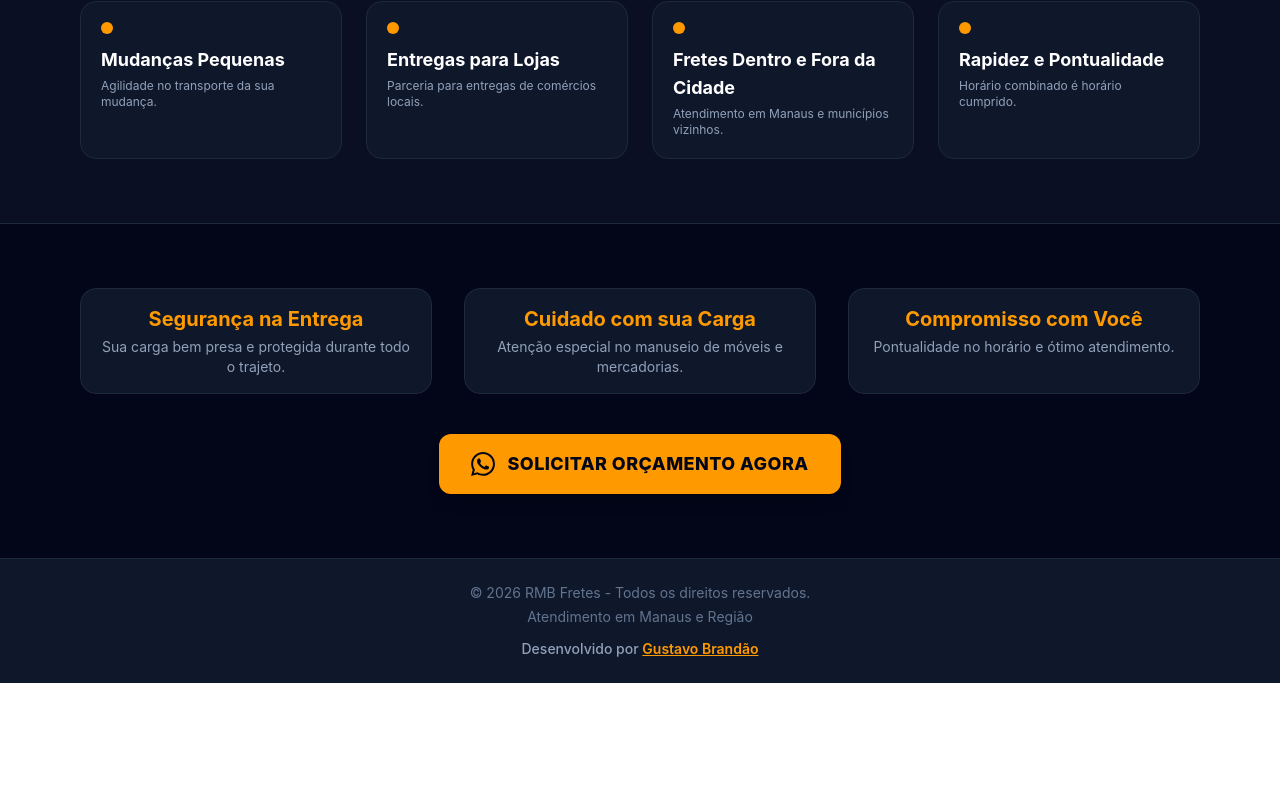
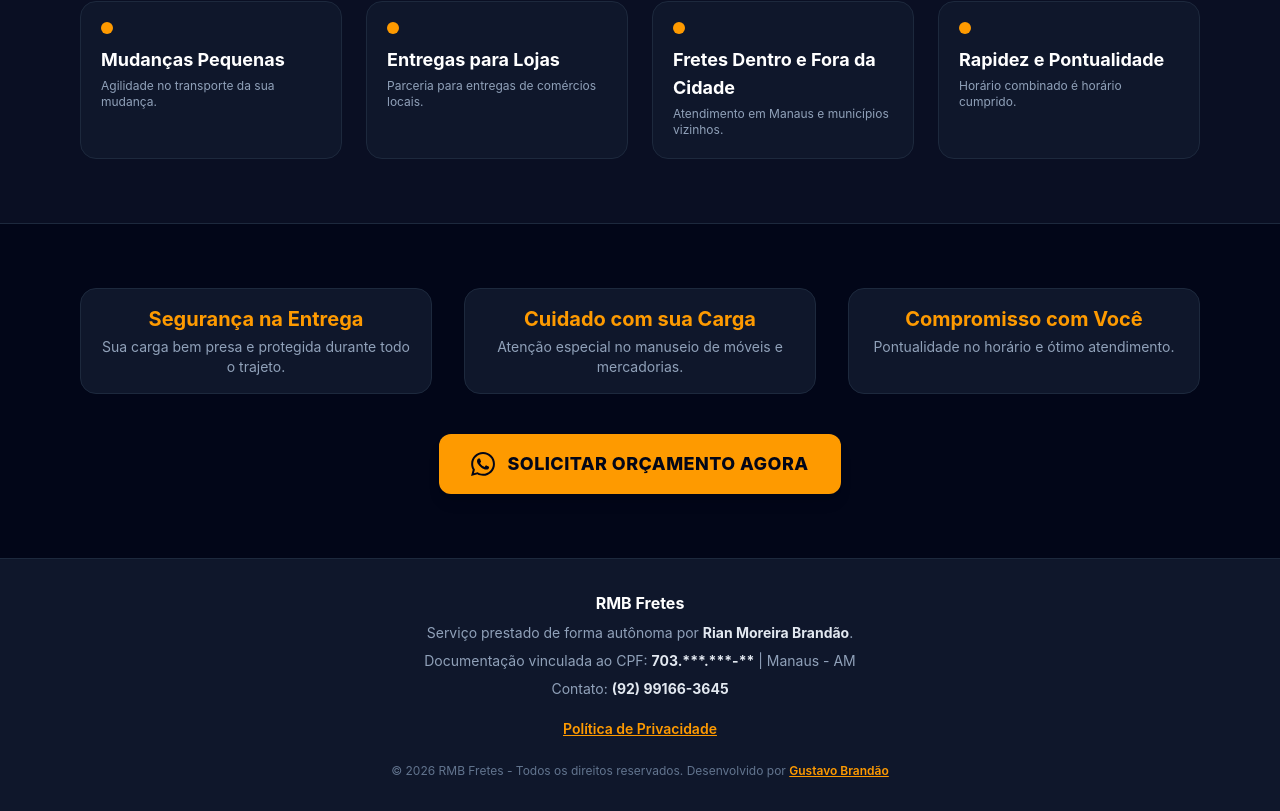
Before and after one commit to Tavobrandao/rmb-fretes, a React (Vite) app: page / in a window 1280 px wide. Shown: the part 966-1777 px from the top of the page. Before the commit the page ends 1649 px from the top, so only its background shows below. Built offline with nearby package versions, Linux system fonts and the light colour scheme.

Commit message:
feat: adiciona dados do responsavel e modal da politica de privacidade

```diff
--- a/src/App.jsx
+++ b/src/App.jsx
@@ -1,6 +1,7 @@
-import React from 'react';
+import React, { useState } from 'react';
 import logoImg from './assets/logo.png';
-import veiculoImg from './assets/veiculo.png'
+import veiculoImg from './assets/veiculo.png';
+import PoliticaPrivacidade from './PoliticaPrivacidade';
 
 const WhatsAppBtn = ({ text = "SOLICITE SEU ORÇAMENTO!" }) => (
   <a
@@ -17,6 +18,8 @@ const WhatsAppBtn = ({ text = "SOLICITE SEU ORÇAMENTO!" }) => (
 );
 
 export default function App() {
+  const [mostrarPolitica, setMostrarPolitica] = useState(false);
+
   const servicos = [
     { title: "Entrega de Mercadorias", desc: "Envio rápido para lojas e clientes." },
     { title: "Retirada de Compras", desc: "Buscamos suas compras em lojas ou depósitos." },
@@ -124,12 +127,31 @@ export default function App() {
         <WhatsAppBtn text="Solicitar Orçamento Agora" />
       </section>
 
-      {/* Footer com seus Créditos */}
-      <footer className="border-t border-slate-800 bg-slate-900 py-6 text-center text-slate-500 text-xs md:text-sm">
-        <p>© {new Date().getFullYear()} RMB Fretes - Todos os direitos reservados.</p>
-        <p className="mt-1">Atendimento em Manaus e Região</p>
-        <p className="mt-3 text-slate-400 font-medium">
-          Desenvolvido por{" "}
+      {/* Footer com Dados do Responsável Legal */}
+      <footer className="border-t border-slate-800 bg-slate-900 py-8 text-center text-slate-400 text-xs md:text-sm px-4">
+        <div className="max-w-4xl mx-auto space-y-2">
+          <p className="font-bold text-white text-base">RMB Fretes</p>
+          <p>
+            Serviço prestado de forma autônoma por <strong className="text-slate-200">Rian Moreira Brandão</strong>.
+          </p>
+          <p>
+            Documentação vinculada ao CPF: <strong className="text-slate-200">703.***.***-**</strong> | Manaus - AM
+          </p>
+          <p>
+            Contato: <strong className="text-slate-200">(92) 99166-3645</strong>
+          </p>
+
+          <div className="pt-3">
+            <button
+              onClick={() => setMostrarPolitica(true)}
+              className="text-amber-500 hover:text-amber-400 font-semibold underline transition-colors cursor-pointer"
+            >
+              Política de Privacidade
+            </button>
+          </div>
+
+          <p className="pt-4 text-slate-500 text-xs">
+            © {new Date().getFullYear()} RMB Fretes - Todos os direitos reservados. Desenvolvido por{" "}
             <a
               href="https://github.com/Tavobrandao"
               target="_blank"
@@ -139,7 +161,13 @@ export default function App() {
               Gustavo Brandão
             </a>
           </p>
+        </div>
       </footer>
+
+      {/* Modal da Política de Privacidade */}
+      {mostrarPolitica && (
+        <PoliticaPrivacidade onClose={() => setMostrarPolitica(false)} />
+      )}
 
     </div>
   );
--- /dev/null
+++ b/src/PoliticaPrivacidade.jsx
@@ -0,0 +1,56 @@
+import React from 'react';
+
+export default function PoliticaPrivacidade({ onClose }) {
+  return (
+    <div className="fixed inset-0 z-50 bg-slate-950/80 backdrop-blur-sm flex items-center justify-center p-4">
+      <div className="bg-slate-900 border border-slate-800 rounded-2xl p-6 md:p-8 max-w-2xl w-full max-h-[80vh] overflow-y-auto text-slate-300 text-sm leading-relaxed shadow-2xl">
+        <div className="flex justify-between items-center mb-6 border-b border-slate-800 pb-4">
+          <h3 className="text-xl font-bold text-white">Política de Privacidade</h3>
+          <button
+            onClick={onClose}
+            className="text-slate-400 hover:text-white font-bold text-lg px-2"
+          >
+            ✕
+          </button>
+        </div>
+
+        <div className="space-y-4">
+          <p>
+            A <strong>RMB Fretes</strong> valoriza a privacidade de seus usuários e clientes. Esta Política de Privacidade descreve como tratamos as informações coletadas através do nosso site.
+          </p>
+
+          <h4 className="font-bold text-amber-500 text-base">1. Coleta de Dados</h4>
+          <p>
+            Não realizamos a coleta automatizada de dados pessoais ou armazenamento de cookies em banco de dados neste site. Os únicos dados fornecidos ocorrem de forma voluntária quando você clica nos botões de contato para iniciar uma conversa via WhatsApp.
+          </p>
+
+          <h4 className="font-bold text-amber-500 text-base">2. Uso das Informações</h4>
+          <p>
+            As informações fornecidas durante o contato via WhatsApp (como nome, endereço de origem/destino e detalhes da carga) são utilizadas exclusivamente para a elaboração de orçamentos e execução dos serviços de frete e transporte contratados.
+          </p>
+
+          <h4 className="font-bold text-amber-500 text-base">3. Compartilhamento de Dados</h4>
+          <p>
+            Não vendemos, alugamos ou compartilhamos seus dados pessoais com terceiros sob nenhuma hipótese.
+          </p>
+
+          <h4 className="font-bold text-amber-500 text-base">4. Contato do Responsável</h4>
+          <p>
+            Serviço prestado de forma autônoma por <strong>Rian Moreira Brandão</strong>.<br />
+            Documentação vinculada ao CPF: 703.***.***-** | Manaus - AM<br />
+            Contato: (92) 99166-3645
+          </p>
+        </div>
+
+        <div className="mt-8 pt-4 border-t border-slate-800 text-right">
+          <button
+            onClick={onClose}
+            className="bg-amber-500 hover:bg-amber-400 text-slate-950 font-bold px-6 py-2 rounded-xl transition-colors"
+          >
+            Entendi
+          </button>
+        </div>
+      </div>
+    </div>
+  );
+}
```
Lines whose indentation alone changed are shown as unchanged.
